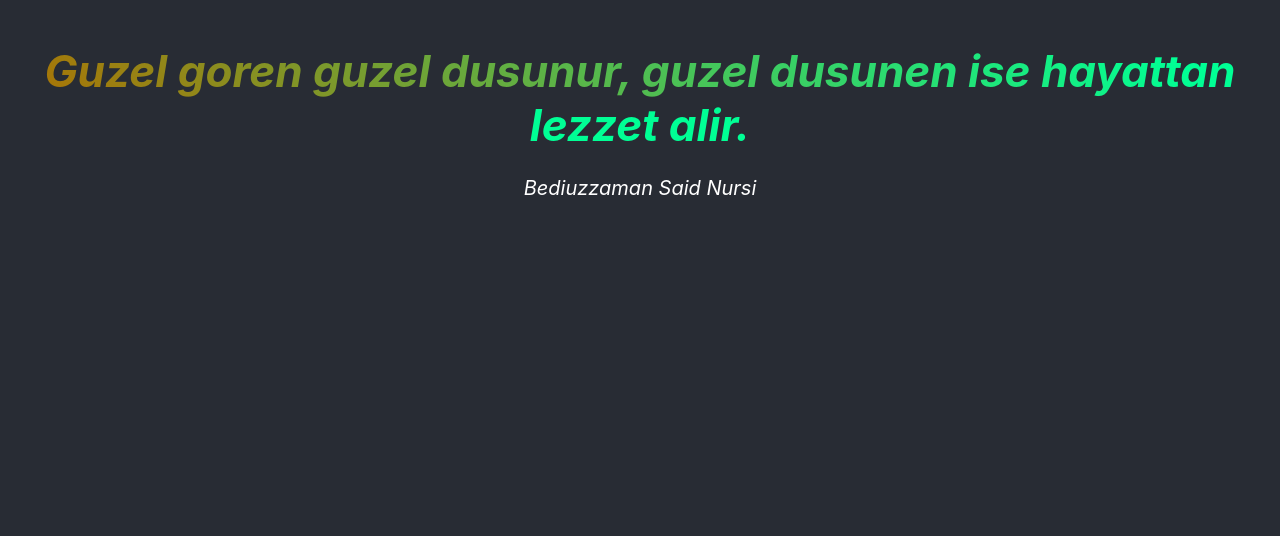
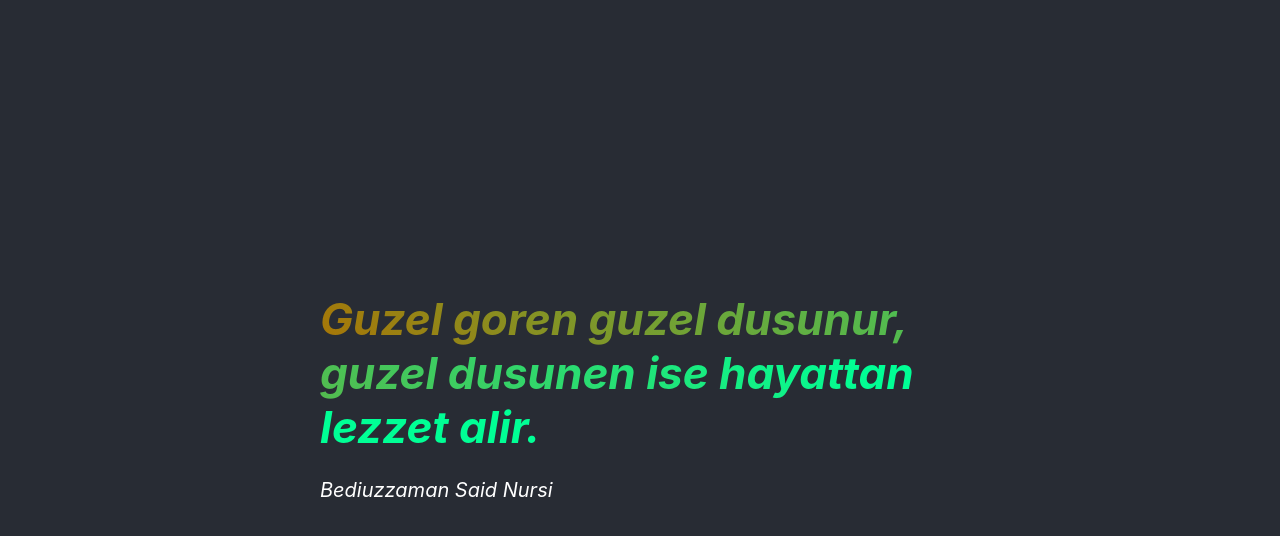
Before and after one commit to Cengizism-Space/wall-app, a React (Create React App) app: page / in a window 1280 px wide. Shown: the top 536 px of the page. Built offline with nearby package versions, Linux system fonts and the light colour scheme.

Commit message:
Styling fixes

```diff
--- a/src/App.css
+++ b/src/App.css
@@ -1,28 +1,25 @@
 .App {
-  text-align: center;
   background-color: #282c34;
   min-height: 100vh;
   display: flex;
   flex-direction: column;
+  align-items: center;
+  justify-content: center;
   font-size: calc(2rem + 1.5vmin);
   color: white;
 }
 
-.App-link {
-  color: #61dafb;
+blockquote {
+  max-width: 50%;
 }
 
-.App blockquote i {
+blockquote i {
   background: -webkit-linear-gradient(45deg, #a87506, #00ff95 80%);
   -webkit-background-clip: text;
   -webkit-text-fill-color: transparent;
   font-weight: bold;
 }
 
-.App ul {
-  list-style: none;
-}
-
-.App cite {
+cite {
   font-size: calc(0.5rem + 1.5vmin);
 }
```
